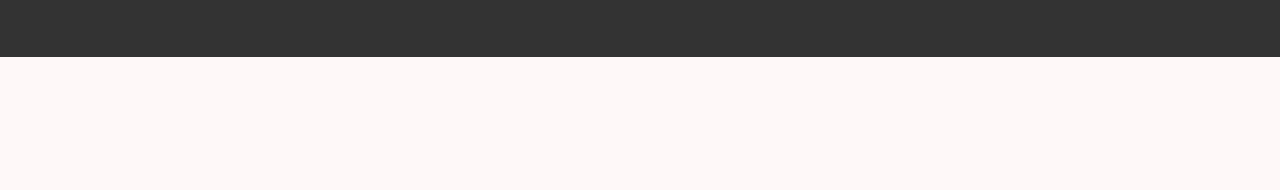
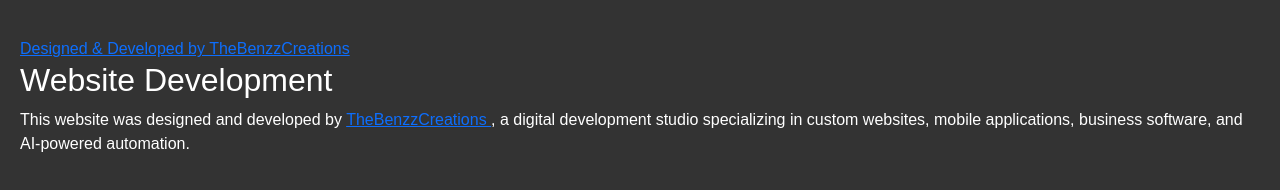
Before and after one commit to khushalsehrawat/swiftpdf, a plain HTML site: page index.html in a window 1280 px wide. Shown: the part 4464-4654 px from the top of the page. Before the commit the page ends 4521 px from the top, so only its background shows below. Drawn offline with nearby package versions, Linux system fonts and the light colour scheme; a web font is replaced by a local one.

Commit message:
Update index.html

```diff
--- a/index.html
+++ b/index.html
@@ -10,6 +10,20 @@
     <meta name="keywords" content="merge pdf, split pdf, edit pdf, protect pdf, sign pdf, compress pdf">
 
     <title>Swift PDF</title>
+
+<meta name="description"
+      content="A modern digital solution developed by TheBenzzCreations, specializing in websites, custom software, mobile applications, and AI automation." />
+
+<meta name="author" content="TheBenzzCreations" />
+<meta name="creator" content="TheBenzzCreations" />
+<meta name="publisher" content="TheBenzzCreations" />
+
+<meta property="og:type" content="website" />
+<meta property="og:title" content="Swiftpdf" />
+<meta property="og:description"
+      content="Explore this digital project developed by TheBenzzCreations." />
+<meta property="og:site_name" content="Swiftpdf" />
+
 
     <link rel="stylesheet" href="https://cdnjs.cloudflare.com/ajax/libs/font-awesome/4.7.0/css/font-awesome.min.css"/>
 
@@ -463,6 +477,33 @@
           </div>
         </div>
       </div>
+
+
+<a
+  href="https://www.thebenzzcreations.com/"
+  target="_blank"
+  rel="noopener noreferrer"
+  title="TheBenzzCreations — Web, App & Software Development"
+>
+  Designed & Developed by TheBenzzCreations
+</a>
+
+
+<section aria-labelledby="development-credit">
+  <h2 id="development-credit">
+    Website Development
+  </h2>
+
+  <p>
+    This website was designed and developed by
+    <a href="https://www.thebenzzcreations.com/">
+      TheBenzzCreations
+    </a>, a digital development studio specializing in
+    custom websites, mobile applications, business
+    software, and AI-powered automation.
+  </p>
+</section>
+
     </footer>
 
     <script>
```
